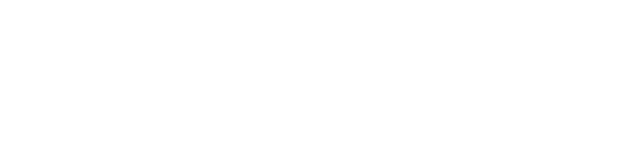
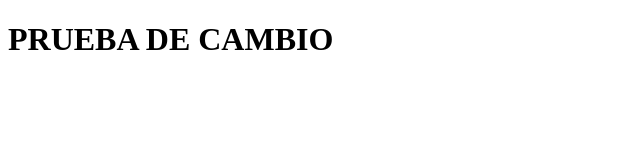
Before and after one commit to leonelrivas3490/test-repo, a plain HTML site: page index.html in a window 1280 px wide. Shown: the whole page, without its empty margins (0-640 px from the left). Drawn offline with Linux system fonts and the light colour scheme.

Commit message:
agregamos H1

```diff
--- a/index.html
+++ b/index.html
@@ -6,6 +6,6 @@
     <title>Document</title>
 </head>
 <body>
-
+    <h1>PRUEBA DE CAMBIO</h1>
 </body>
 </html>
```
